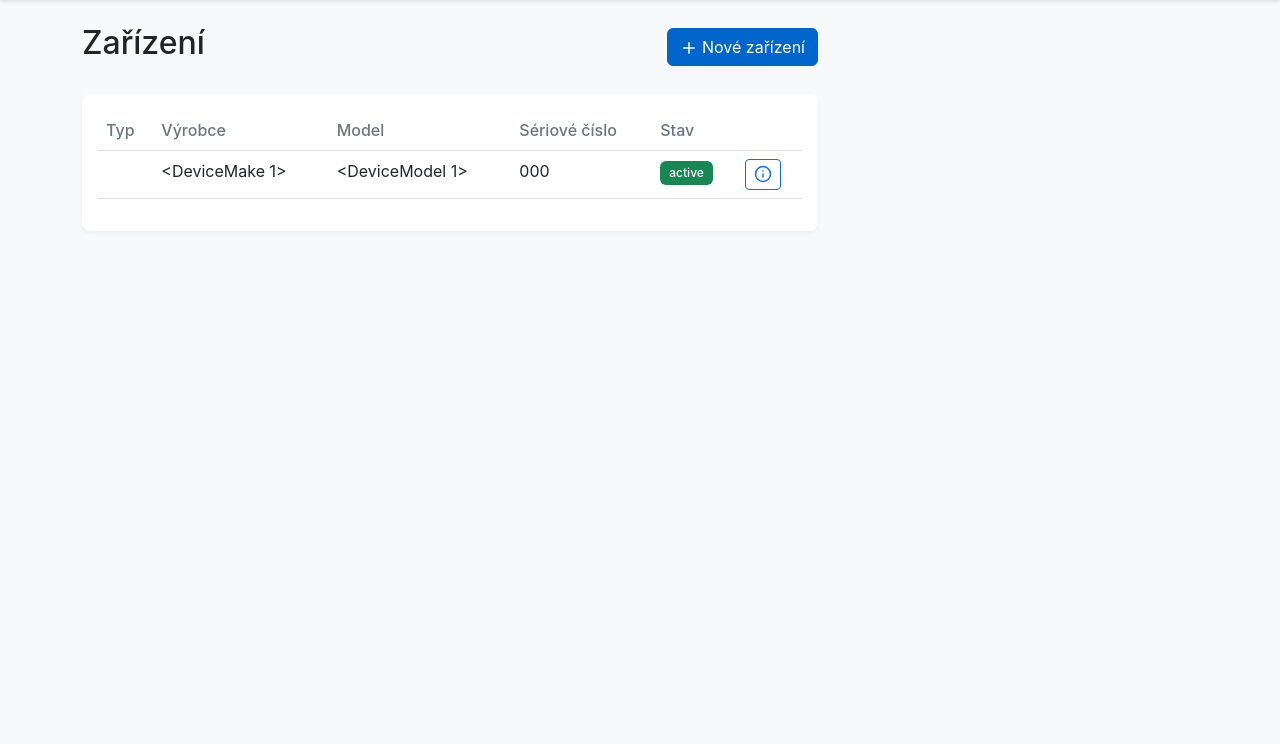
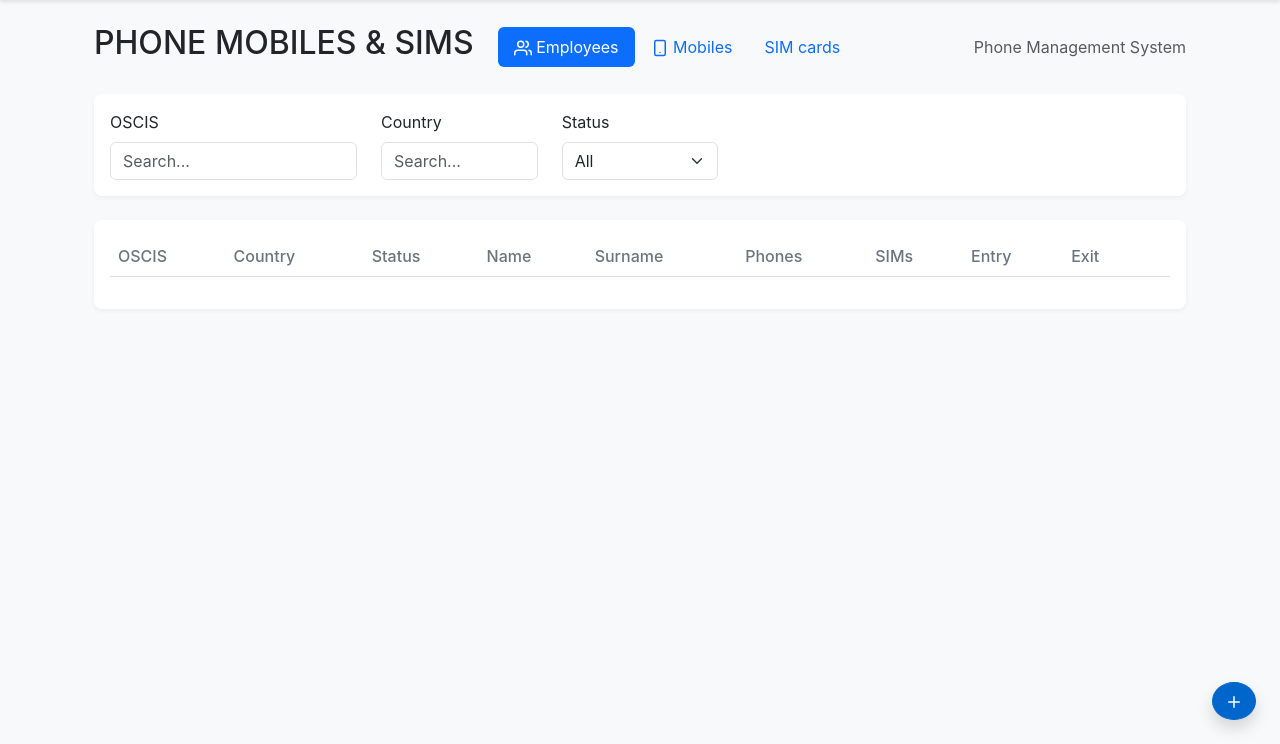
Before and after one commit to JakubStrouhal/mobiledevice, a Flask app: page /devices in a window 1280 px wide. Shown: the part 56-800 px from the top of the page. Run offline with Flask 3, Linux system fonts and the light colour scheme; tables that the repository leaves empty hold one stand-in row (values such as "Sample post"); lists and menus that the app fills with data are empty; some libraries are stand-ins or nearby versions.

Commit message:
Agent query: Is the device list page loading without errors now?
Refactor device listing page to display assigned devices with employee information and improved UI.

Screenshot: https://storage.googleapis.com/screenshot-production-us-central1/c0324ef8-1d81-410f-872e-da2b9bd29ee8/c7ae5854-ecdb-4bc8-abf1-68945e5067dc.jpg

```diff
--- a/routes.py
+++ b/routes.py
@@ -10,8 +10,29 @@ def index():
 
 @app.route('/devices')
 def device_list():
-    phones = Phone.query.all()
-    return render_template('devices/list.html', devices=phones)
+    # Get all assignments with related phone and user information
+    assignments = db.session.query(PhoneAssignment)\
+        .join(Phone)\
+        .join(User)\
+        .filter(PhoneAssignment.returned_date.is_(None))\
+        .all()
+
+    # Process assignments into display format
+    devices = []
+    for assignment in assignments:
+        device = {
+            'id': assignment.phone.id,
+            'employee_id': assignment.user.employee_id,
+            'status': assignment.phone.status,
+            'user': assignment.user,
+            'phone_count': 1,  # This could be aggregated if needed
+            'sim_count': 0,    # This would need to be implemented
+            'entry_date': assignment.assigned_date,
+            'exit_date': assignment.returned_date
+        }
+        devices.append(device)
+
+    return render_template('devices/list.html', devices=devices)
 
 @app.route('/devices/models/<make>')
 def device_models(make):
--- a/templates/devices/list.html
+++ b/templates/devices/list.html
@@ -1,44 +1,92 @@
 {% extends "base.html" %}
 
 {% block content %}
-<div class="row">
-    <div class="col-md-8">
+<div class="container-fluid">
+    <!-- Header -->
     <div class="d-flex justify-content-between align-items-center mb-4">
-            <h2>Zařízení</h2>
-            <button class="btn btn-primary" data-bs-toggle="modal" data-bs-target="#newDeviceModal">
-                <i data-feather="plus"></i> Nové zařízení
-            </button>
+        <div class="d-flex align-items-center">
+            <h2 class="me-4">PHONE MOBILES & SIMS</h2>
+            <ul class="nav nav-pills">
+                <li class="nav-item">
+                    <a class="nav-link active" href="#"><i data-feather="users"></i> Employees</a>
+                </li>
+                <li class="nav-item">
+                    <a class="nav-link" href="#"><i data-feather="smartphone"></i> Mobiles</a>
+                </li>
+                <li class="nav-item">
+                    <a class="nav-link" href="#"><i data-feather="sim"></i> SIM cards</a>
+                </li>
+            </ul>
+        </div>
+        <div class="d-flex align-items-center">
+            <span class="text-muted">Phone Management System</span>
+        </div>
     </div>
 
+    <!-- Filters -->
+    <div class="card mb-4">
+        <div class="card-body">
+            <div class="row">
+                <div class="col-md-3">
+                    <label class="form-label">OSCIS</label>
+                    <input type="text" class="form-control" placeholder="Search...">
+                </div>
+                <div class="col-md-2">
+                    <label class="form-label">Country</label>
+                    <input type="text" class="form-control" placeholder="Search...">
+                </div>
+                <div class="col-md-2">
+                    <label class="form-label">Status</label>
+                    <select class="form-select">
+                        <option value="">All</option>
+                        <option value="active">Active</option>
+                        <option value="inactive">Inactive</option>
+                    </select>
+                </div>
+            </div>
+        </div>
+    </div>
+
+    <!-- Devices Table -->
     <div class="card">
         <div class="card-body">
             <table class="table">
                 <thead>
                     <tr>
-                            <th>Typ</th>
-                            <th>Výrobce</th>
-                            <th>Model</th>
-                            <th>Sériové číslo</th>
-                            <th>Stav</th>
+                        <th>OSCIS</th>
+                        <th>Country</th>
+                        <th>Status</th>
+                        <th>Name</th>
+                        <th>Surname</th>
+                        <th>Phones</th>
+                        <th>SIMs</th>
+                        <th>Entry</th>
+                        <th>Exit</th>
                         <th></th>
                     </tr>
                 </thead>
                 <tbody>
                     {% for device in devices %}
                     <tr>
-                            <td>{{ device.device_type }}</td>
-                            <td>{{ device.make }}</td>
-                            <td>{{ device.model }}</td>
-                            <td>{{ device.serial_number }}</td>
+                        <td>{{ device.employee_id }}</td>
                         <td>
-                                <span class="badge bg-{{ 'success' if device.status == 'active' else 'secondary' }}">
+                            <img src="/static/images/flags/cz.svg" alt="CZ" width="24">
+                        </td>
+                        <td>
+                            <span class="badge bg-{{ 'success' if device.status == 'ISSUED' else 'secondary' }}">
                                 {{ device.status }}
                             </span>
                         </td>
+                        <td>{{ device.user.first_name if device.user else '' }}</td>
+                        <td>{{ device.user.last_name if device.user else '' }}</td>
+                        <td>{{ device.phone_count }}</td>
+                        <td>{{ device.sim_count }}</td>
+                        <td>{{ device.entry_date.strftime('%d.%m.%Y') if device.entry_date else '' }}</td>
+                        <td>{{ device.exit_date.strftime('%d.%m.%Y') if device.exit_date else '' }}</td>
                         <td>
-                                <a href="{{ url_for('device_detail', id=device.id) }}" class="btn btn-sm btn-outline-primary">
-                                    <i data-feather="info"></i>
-                                </a>
+                            <button class="btn btn-sm btn-icon btn-outline-primary" onclick="showDeviceDetails('{{ device.id }}')">
+                                <i data-feather="more-vertical"></i>
+                            </button>
                         </td>
                     </tr>
                     {% endfor %}
@@ -46,6 +94,39 @@
             </table>
         </div>
     </div>
+
+    <!-- Issue New Device Button -->
+    <div class="position-fixed bottom-0 end-0 p-4">
+        <button class="btn btn-primary rounded-circle shadow" data-bs-toggle="modal" data-bs-target="#issueDeviceModal">
+            <i data-feather="plus"></i>
+        </button>
+    </div>
+</div>
+
+<!-- Issue Device Modal -->
+<div class="modal fade" id="issueDeviceModal" tabindex="-1">
+    <div class="modal-dialog">
+        <div class="modal-content">
+            <div class="modal-header">
+                <h5 class="modal-title">Issue a new</h5>
+                <button type="button" class="btn-close" data-bs-dismiss="modal"></button>
+            </div>
+            <div class="modal-body">
+                <div class="mb-3">
+                    <input type="text" class="form-control" placeholder="Zadejte sériové číslo...">
+                    <button class="btn btn-primary mt-2" id="searchSerial">
+                        <i data-feather="search"></i>
+                    </button>
+                </div>
+                <div class="mb-3">
+                    <label class="form-label">Note</label>
+                    <textarea class="form-control" rows="3" placeholder="Lorem ipsum..."></textarea>
+                </div>
+                <button class="btn btn-primary w-100" id="issueOut">
+                    Issue out
+                </button>
+            </div>
+        </div>
     </div>
 </div>
 {% endblock %}
```
Lines whose indentation alone changed are shown as unchanged.
